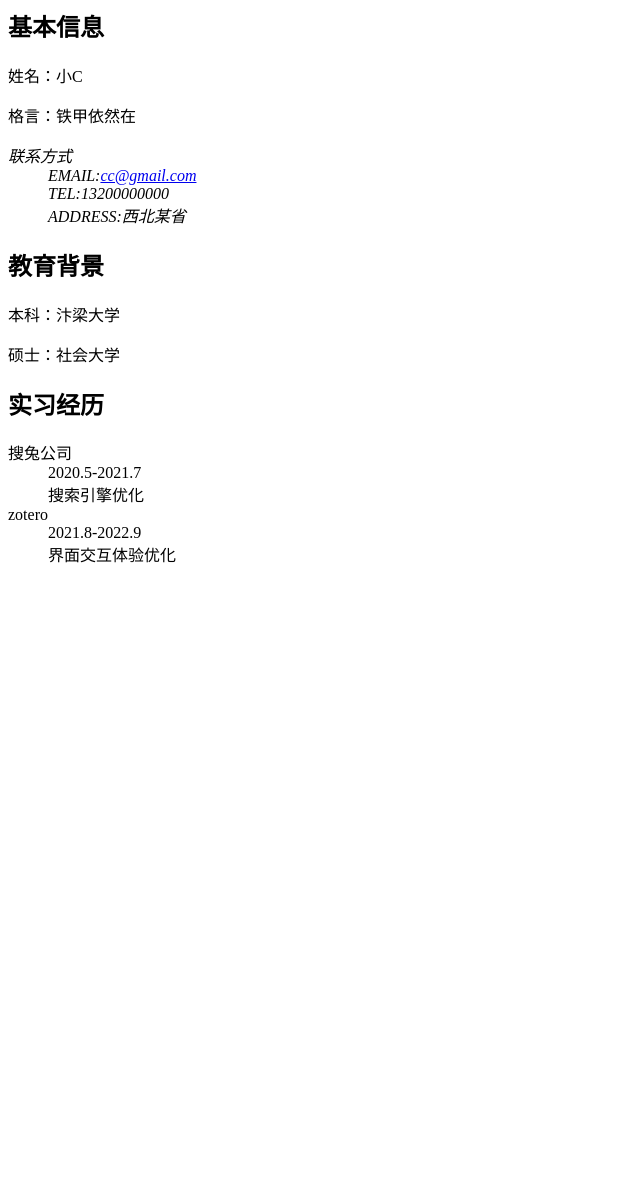
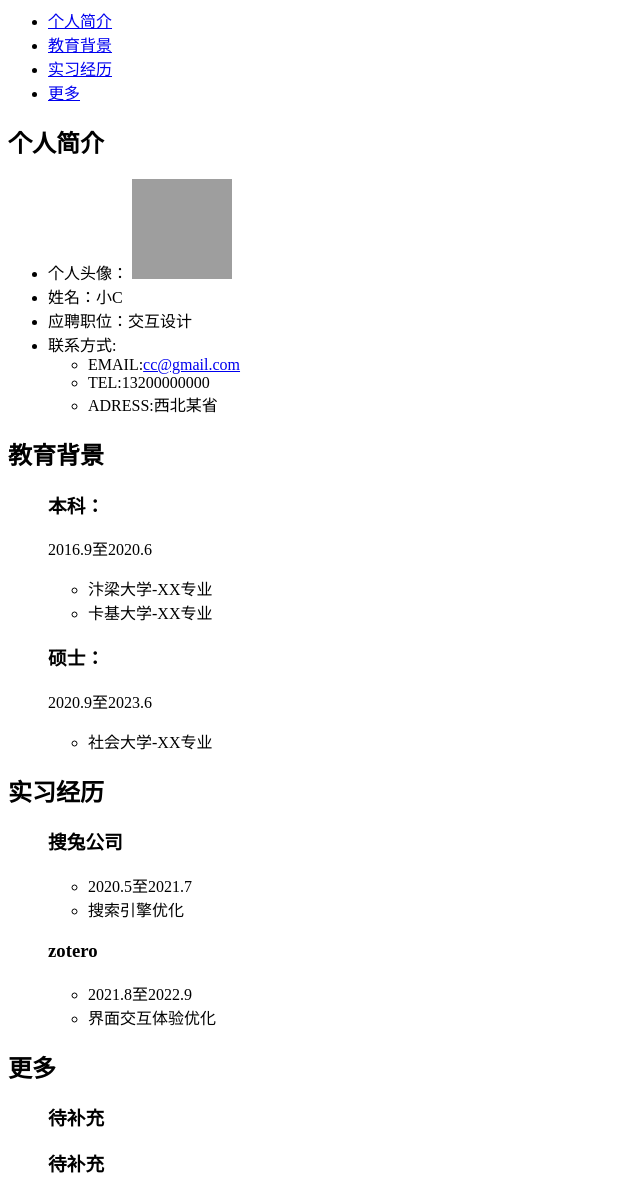
Before and after one commit to clock-z/Baidu_FrontEndTechnology_study, a plain HTML site: page day02/day02-CV.html in a window 1280 px wide. Shown: the part 81-1276 px from the top of the page, without its empty margins (0-640 px from the left). Before the commit the page ends 800 px from the top, so only its background shows below. Drawn offline with Linux system fonts and the light colour scheme; grey boxes are pictures that could not be loaded.

Commit message:
revise wording of <day02-cv.html>/<day02.note.md>
参考了张正全同学的作业后
1.html文档进行了大范围修改。
2.note增补反思。

```diff
--- a/day02/day02-CV.html
+++ b/day02/day02-CV.html
@@ -5,29 +5,75 @@
     <title>day02-CV</title>
   </head>
   <body>
-<h1>简历</h1>
-<h2>基本信息</h2>
-<p><a title:>姓名：</a><a>小C</a></p>
-<p><a>格言：</a><a>铁甲依然在</a></p>
-<dl>
-  <address>
-  <dt>联系方式</dt>
-  <dd>EMAIL:<a href="mailto">cc@gmail.com</a></dd>
-  <dd>TEL:13200000000</dd>
-  <dd>ADDRESS:西北某省</dd>
-  </address>
-</dl>
-<h2>教育背景</h2>
-<p>本科：汴梁大学</p>
-<p>硕士：社会大学</p>
-<h2>实习经历</h2>
-<dl>
-  <dt>搜兔公司</dt>
-  <dd>2020.5-2021.7</dd>
-  <dd>搜索引擎优化</dd>
-  <dt>zotero</dt>
-  <dd>2021.8-2022.9</dd>
-  <dd>界面交互体验优化</dd>
-</dl>
-   </body>
+    <header>
+    <h1>在线简历</h1>
+    <nav>
+      <ul>
+        <li>
+          <a href="#summary">个人简介</a>
+        </li>
+        <li>
+          <a href="#education">教育背景</a>
+        </li>
+        <li>
+          <a href="#experience">实习经历</a>
+        </li>
+        <li>
+          <a href="#more">更多</a>
+        </li>
+      </ul>
+    </nav>
+    </header>
+    <section>
+    <h2 id="summary">个人简介</h2>
+    <ul>
+      <li>个人头像：
+    <img src="http://pic.qiantucdn.com/58pic/16/86/42/29r58PICv5K_1024.jpg!/fw/780/watermark/url/L3dhdGVybWFyay12MS4zLnBuZw==/align/center/crop/0x1009a0a0" width="100px"
+    height="100px">
+      </li>
+    <li><a title:>姓名：</a><a>小C</a></li>
+    <li><a>应聘职位：</a><a>交互设计</a></li>
+    <li>联系方式:</li>
+      <ul>
+      <li>EMAIL:<a href="mailto">cc@gmail.com</a></li>
+      <li>TEL:13200000000</li>
+      <li>ADRESS:西北某省</li>
+      </ul>
+    </li>
+    </ul>
+    <h2 id="education">教育背景</h2>
+     <ol>
+    <h3>本科：</h3>
+       <p><time>2016.9</time>至<time>2020.6</time></p>
+       <ul>
+         <li>汴梁大学-XX专业</li>
+         <li>卡基大学-XX专业</li>
+       </ul>
+    <h3>硕士：</h3>
+      <p><time>2020.9</time>至<time>2023.6</time></p>
+       <ul>
+         <li>社会大学-XX专业</li>
+       </ul>
+      </ol>
+    <h2 id="experience">实习经历</h2>
+    <ol>
+      <h3>搜兔公司</h3>
+      <ul>
+        <li><time>2020.5</time>至<time>2021.7</time></li>
+      <li>搜索引擎优化</li>
+      </ul>
+      <h3>zotero</h3>
+        <ul>
+      <li><time>2021.8</time>至<time>2022.9</time></li>
+      <li>界面交互体验优化</li>
+        </ul>
+      </ol>
+    </ul>
+    <h2 id="more">更多</h2>
+    <ul>
+    <h3>待补充</h3>
+    <h3>待补充</h3>
+    </ul>
+    </section>
+    </body>
 </html>
```
Also changed, not shown: 1 other file.
